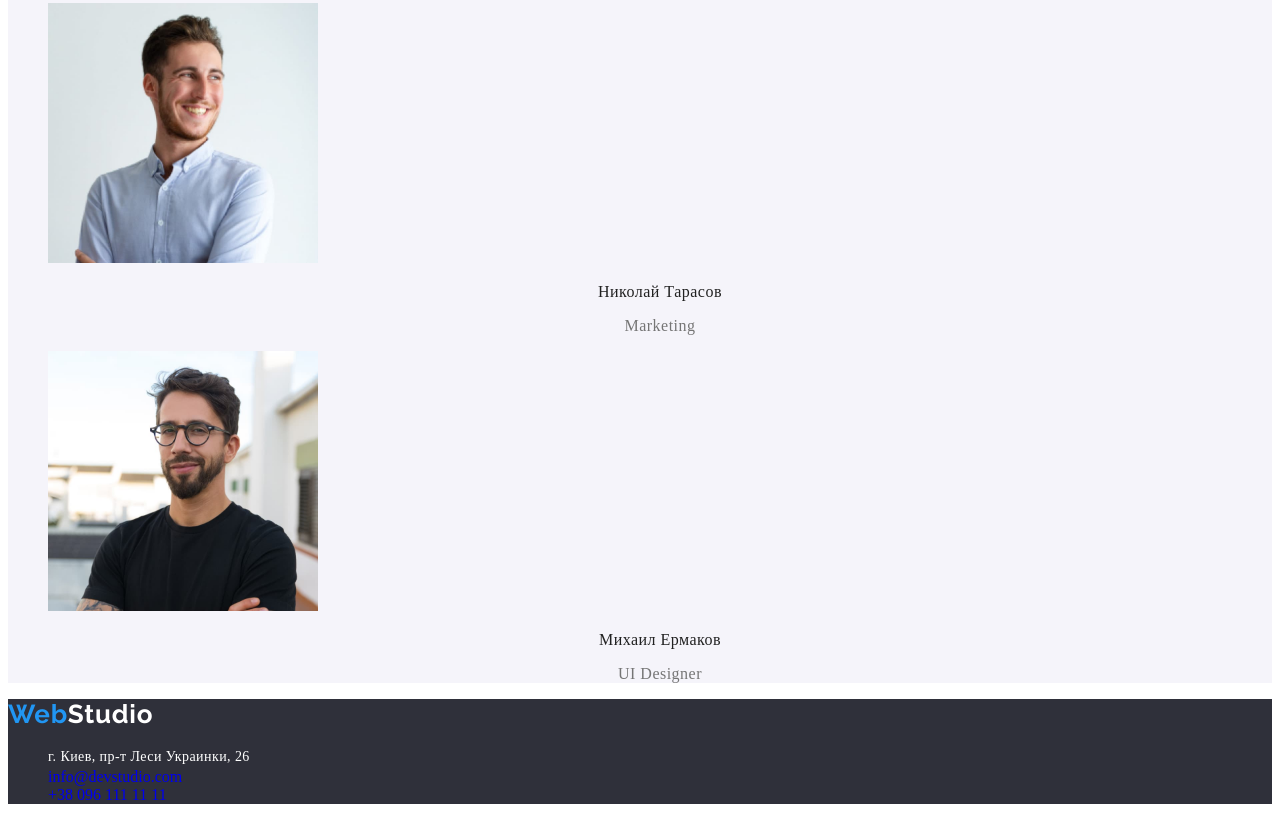
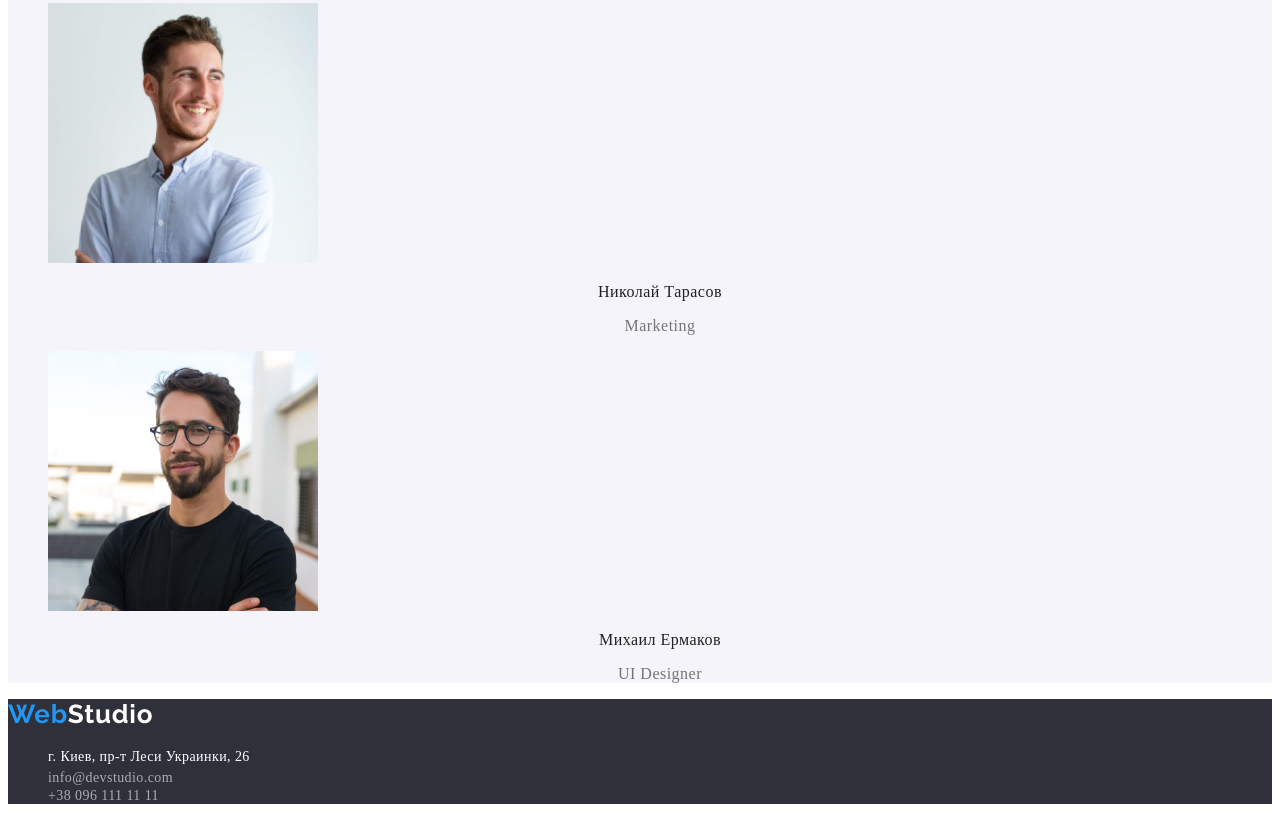
Before and after one commit to NataliyaSL/goit-markup-hw-02, a plain HTML site: page index.html in a window 1280 px wide. Shown: the part 2341-3161 px from the top of the page. Drawn offline with Linux system fonts and the light colour scheme.

Commit message:
font fix

```diff
--- a/css/styles.css
+++ b/css/styles.css
@@ -1,5 +1,5 @@
 :root {
-    --main-font: 'Open Sans', sans-serif;
+    --main-font: 'Roboto', sans-serif;
     --secondary-font: 'Raleway', sans-serif;
     --text-color-theme-dark: #FFFFFF;
     --main-text-color-theme-light: #212121;
@@ -195,8 +195,8 @@ letter-spacing: 0.03em;
 color: var(--text-color-theme-dark);
 }
 
-.adress-phone,
-.adress-mail {
+.address-phone,
+.address-mail {
 font-weight: 400;
 font-size: 14px;
 line-height: 1,71;
```
